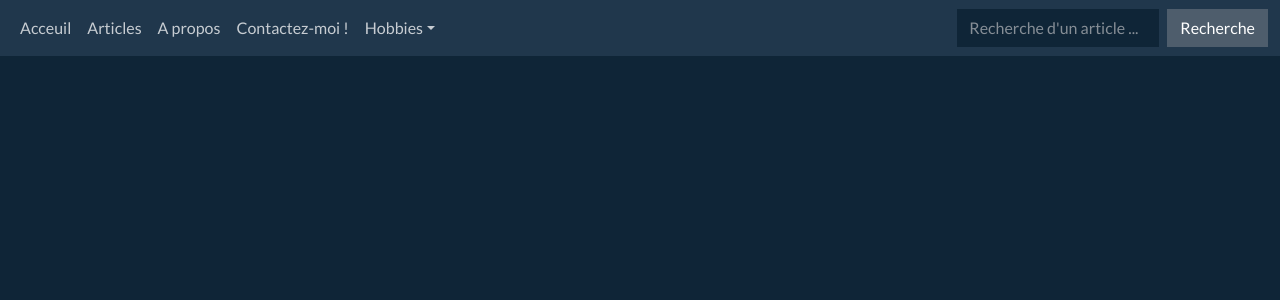
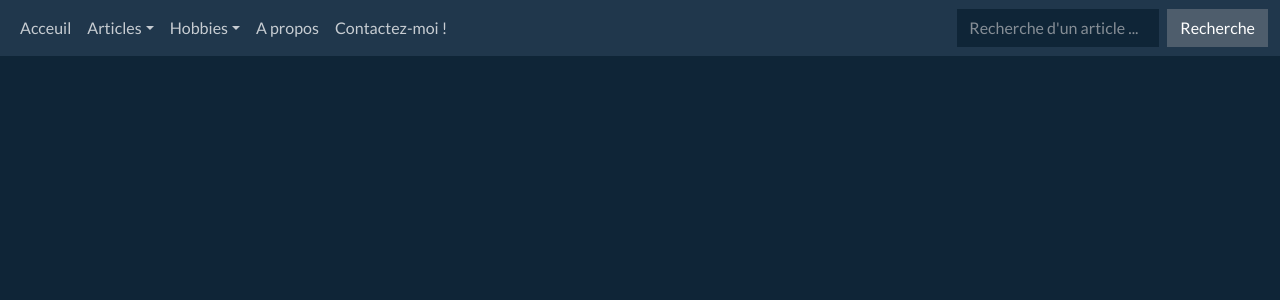
Before and after one commit to JyPy87/blog, a Symfony app: template templates/base.html.twig in a window 1280 px wide. Shown: the top 300 px of the page. Run offline with Twig, Linux system fonts and the light colour scheme; the template is opened without the code that fills it, so the values that code supplies are empty; some libraries are stand-ins or nearby versions.

Commit message:
change nav menu, add dropdown

```diff
--- a/src/Controller/PostController.php
+++ b/src/Controller/PostController.php
@@ -17,8 +17,7 @@ class PostController extends AbstractController
      */
     public function index(PostRepository $postRepository): Response
     {
-        $posts = $postRepository->findByCategory('culpa');
-        dd($posts);
+        $posts = $postRepository->findByCategory('');
         return $this->render('post/index.html.twig', [
             'posts'=>$posts,
         ]);
--- a/src/Repository/PostRepository.php
+++ b/src/Repository/PostRepository.php
@@ -23,7 +23,7 @@ class PostRepository extends ServiceEntityRepository
     {
         return $this->createQueryBuilder('post')
         ->innerJoin('post.category', 'c')
-        ->andWhere('c.category = :category')
+        ->andWhere('c.category = :category') //here category is the name of the category
         ->setParameter('category',$cat)
         ->orderBy('post.createdAt','DESC')
         ->setMaxResults(5)
--- a/templates/nav.html.twig
+++ b/templates/nav.html.twig
@@ -9,14 +9,13 @@
         <li class="nav-item">
           <a class="nav-link {{ 'post' in app.request.get('_route') ? ' active' }}" href="{{path('post_main')}}">Acceuil</a>
         </li>
-        <li class="nav-item">
-          <a class="nav-link" href="#">Articles</a>
-        </li>
-       <li class="nav-item">
-          <a class="nav-link" href="#">A propos</a>
-        </li>
-        <li class="nav-item">
-          <a class="nav-link" href="#">Contactez-moi !</a>
+        <li class="nav-item dropdown">
+          <a class="nav-link dropdown-toggle" data-bs-toggle="dropdown" href="#" role="button" aria-haspopup="true" aria-expanded="false">Articles</a>
+          <div class="dropdown-menu">
+            <a class="dropdown-item" href="#">Dévéloppement</a>
+            <a class="dropdown-item" href="#">Formations</a>
+            <a class="dropdown-item" href="#">Divers</a>
+          </div>
         </li>
         <li class="nav-item dropdown">
           <a class="nav-link dropdown-toggle" data-bs-toggle="dropdown" href="#" role="button" aria-haspopup="true" aria-expanded="false">Hobbies</a>
@@ -24,6 +23,12 @@
             <a class="dropdown-item" href="#">Impression 3D</a>
             <a class="dropdown-item" href="#">Sculpture Numérique</a>
           </div>
+        </li>
+       <li class="nav-item">
+          <a class="nav-link" href="#">A propos</a>
+        </li>
+        <li class="nav-item">
+          <a class="nav-link" href="#">Contactez-moi !</a>
         </li>
       </ul>
       <form class="d-flex">
```
